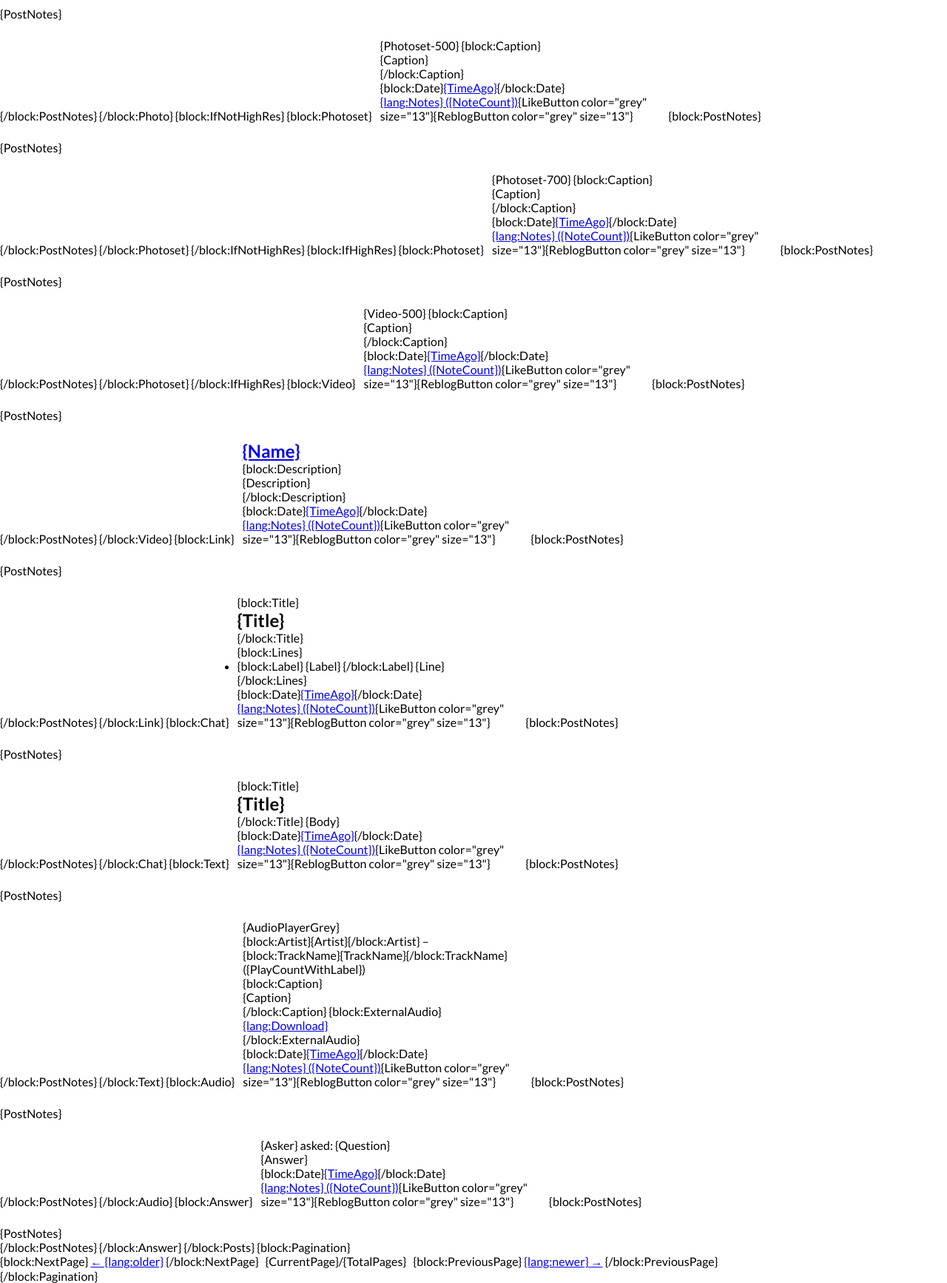
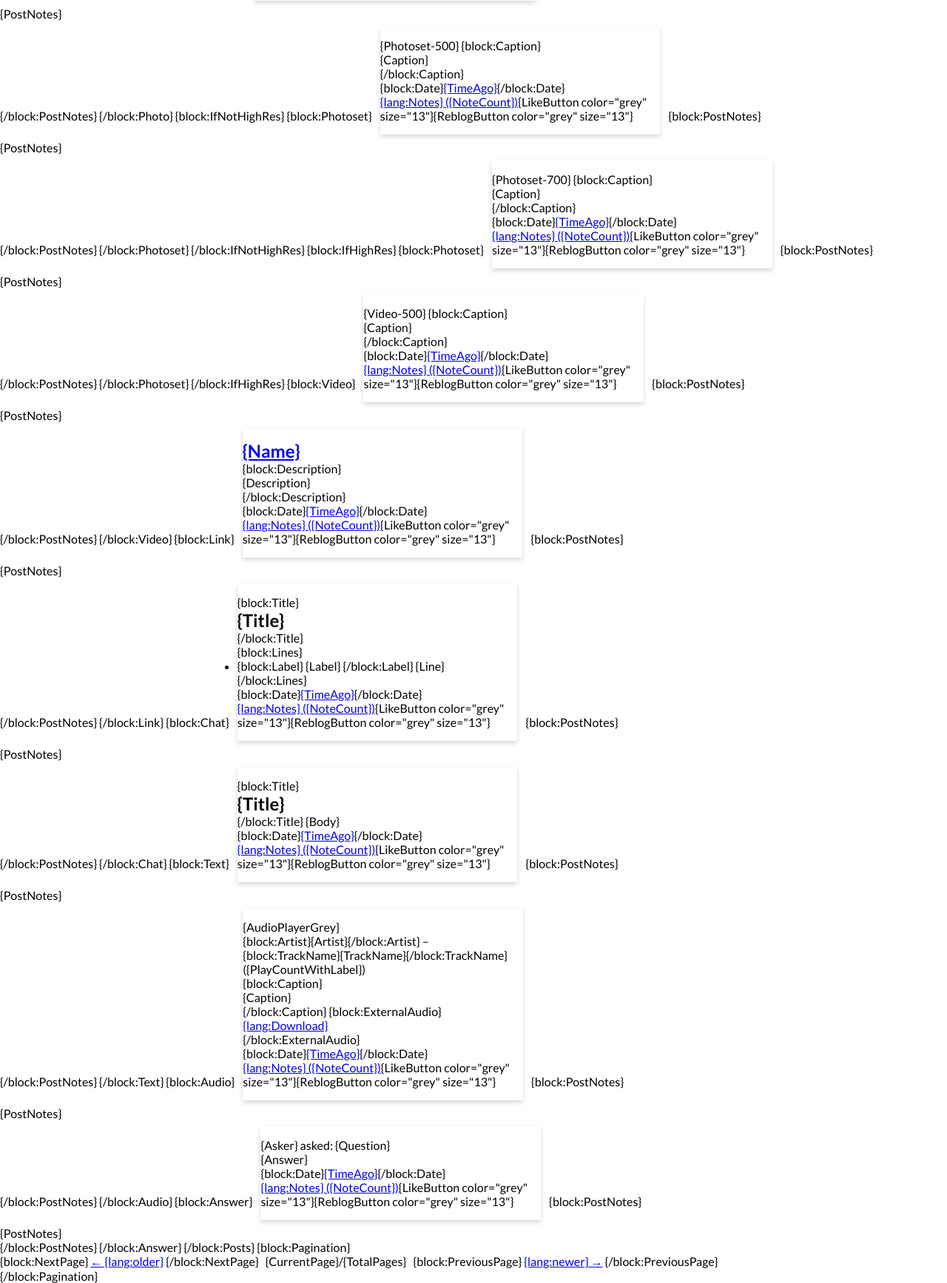
Before and after one commit to eliseomartelli/eliseomartelli.it, a PHP site: page /res/blog/theme.html in a window 1280 px wide. Shown: the part 1084-2819 px from the top of the page at 74% size. Run offline with PHP 8.4, Linux system fonts and the light colour scheme.

Commit message:
updating blog

```diff
--- a/res/blog/style.css
+++ b/res/blog/style.css
@@ -99,6 +99,7 @@ header {
     padding-bottom: 16px;
     width: calc(100% / 3 - 6 * 8px);
     min-width: calc(960px / 3 - 6 * 8px);
+    box-shadow: 0px 3px 6px 0px rgba(0,0,0,0.16);
 }
 
 .card {
```
